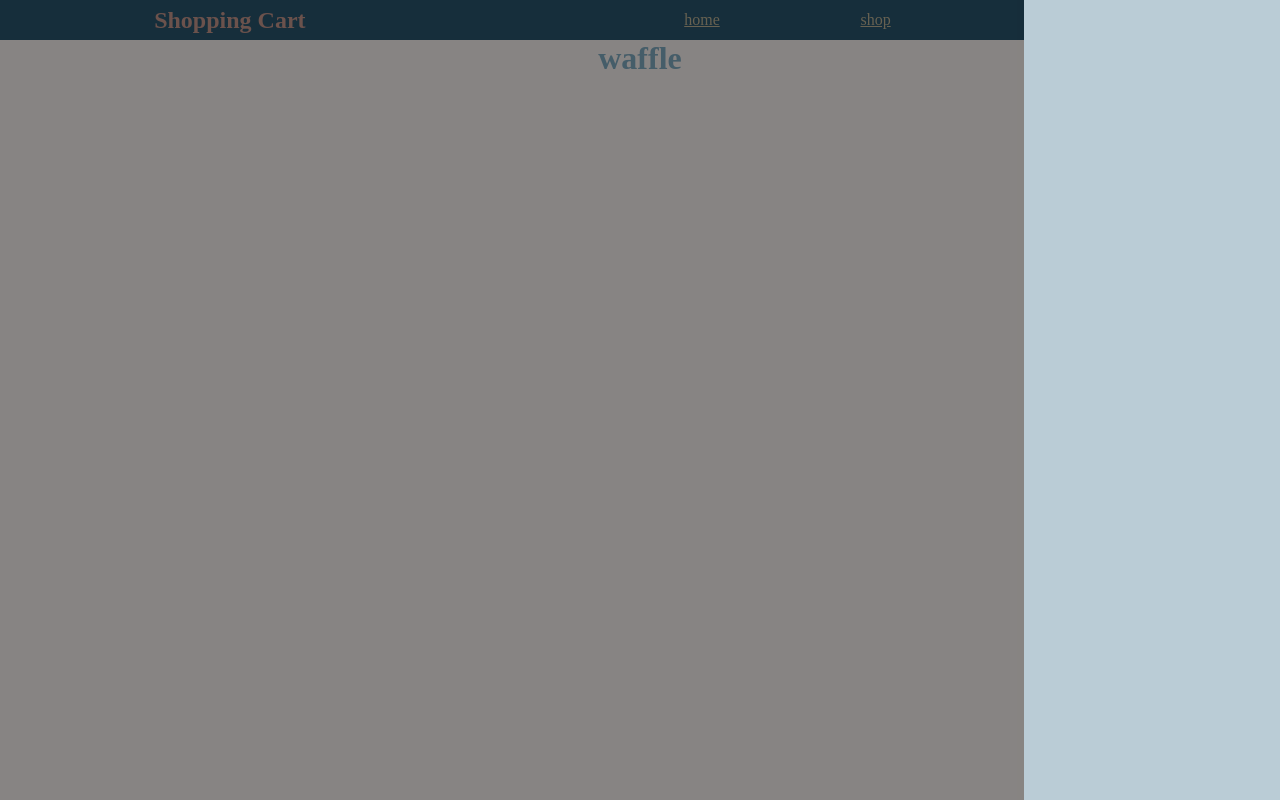
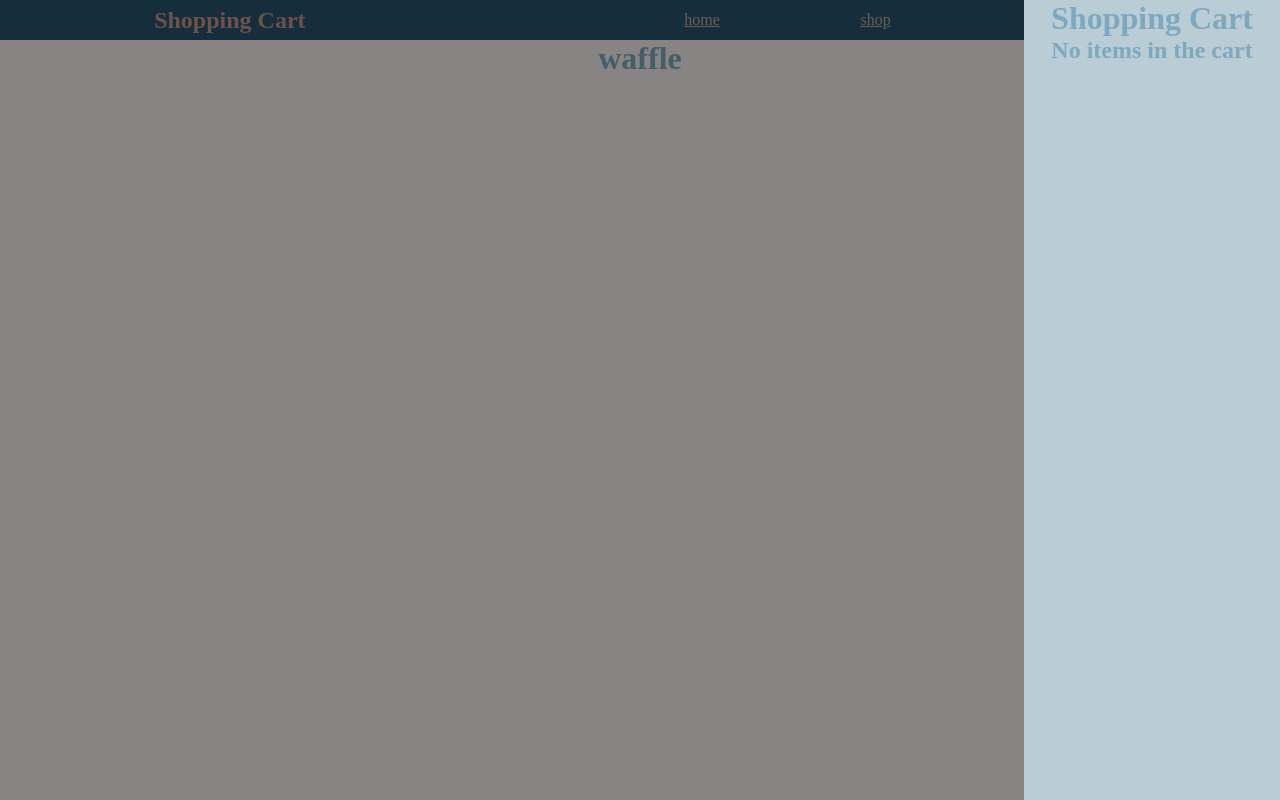
Before and after one commit to Gravender/shopping-cart, a React (Create React App) app: page / in a window 1280 px wide. Both pictures are taken after a click on the item "cart". Built offline with nearby package versions, Linux system fonts and the light colour scheme.

Commit message:
Added a shopping cart

```diff
--- a/package.json
+++ b/package.json
@@ -10,6 +10,7 @@
     "react-dom": "^18.2.0",
     "react-router-dom": "^6.4.2",
     "react-scripts": "5.0.1",
+    "uniqid": "^5.4.0",
     "web-vitals": "^2.1.4"
   },
   "scripts": {
--- a/src/Nav.js
+++ b/src/Nav.js
@@ -1,6 +1,8 @@
 import React from "react";
 import { Link } from "react-router-dom";
-function Nav() {
+import Cart from "./components/cart";
+function Nav(props) {
+  const { cart, changeCart, products } = props;
   const navStyle = {
     color: "#BBB193",
   };
@@ -29,7 +31,9 @@ function Nav() {
       </nav>
       <div id="shoppingCart" className="shoppingCart">
         <div onClick={() => showCart()} className="blankArea"></div>
-        <div className="Cart"></div>
+        <div className="Cart">
+          <Cart cart={cart} changeCart={changeCart} products={products} />
+        </div>
       </div>
     </div>
   );
--- a/src/RouteSwitch.js
+++ b/src/RouteSwitch.js
@@ -1,18 +1,42 @@
+import { useState } from "react";
 import { BrowserRouter, Routes, Route } from "react-router-dom";
 import App from "./App";
 import Shop from "./Shop";
 import Nav from "./Nav";
 import Product from "./components/product";
+import createProducts from "./object-handler/createProducts";
 import "./style.css";
 
 const RouteSwitch = () => {
+  const products = createProducts();
+  const [cart, setCart] = useState([]);
+  const addToCart = (id) => {
+    if (cart.find((product) => product.productId === id)) {
+      setCart(
+        cart.map((product) => {
+          if (product.productId === id) {
+            product.quantity = product.quantity + 1;
+          }
+          return product;
+        })
+      );
+    } else {
+      setCart(cart.concat({ productId: id, quantity: 1 }));
+    }
+  };
+  const changeCart = (newCart) => {
+    setCart(newCart);
+  };
   return (
     <BrowserRouter>
-      <Nav />
+      <Nav cart={cart} changeCart={changeCart} products={products} />
       <Routes>
         <Route path="/" element={<App />} />
-        <Route path="/shop" element={<Shop />} />
-        <Route path="/shop/:id" element={<Product />} />
+        <Route path="/shop" element={<Shop products={products} />} />
+        <Route
+          path="/shop/:id"
+          element={<Product products={products} addToCart={addToCart} />}
+        />
       </Routes>
     </BrowserRouter>
   );
--- /dev/null
+++ b/src/components/cart.js
@@ -0,0 +1,102 @@
+import React, { useState, useEffect } from "react";
+import { Link } from "react-router-dom";
+const Cart = (props) => {
+  const { cart, changeCart, products } = props;
+  const [subTotal, setsubTotal] = useState(0);
+  useEffect(() => {
+    let newCart = cart.map((cartItem) => {
+      let price = products.find(
+        (product) => product.id === cartItem.productId
+      ).price;
+      return price * cartItem.quantity;
+    });
+    setsubTotal(
+      newCart.reduce((partialSum, a) => partialSum + a, 0).toFixed(2)
+    );
+  }, [cart, products]);
+  const changeCartItem = (value, id) => {
+    let newCart = cart.map((product) => {
+      if (product.productId === id) {
+        product.quantity = parseInt(value);
+      }
+      return product;
+    });
+    changeCart(newCart);
+  };
+  const changeCartItemQuantity = (value, id) => {
+    let newCart = cart.map((product) => {
+      if (product.productId === id) {
+        if (product.quantity + value >= 1) {
+          product.quantity = product.quantity + value;
+        }
+      }
+      return product;
+    });
+    changeCart(newCart);
+  };
+  const removeCartItem = (id) => {
+    let newCart = cart.filter((product) => product.productId !== id);
+    changeCart(newCart);
+  };
+  const createCartItem = (findID, quantity) => {
+    const found = products.find((product) => product.id === findID);
+    let temp = quantity;
+    if (found) {
+      return (
+        <div className="cartItem">
+          <Link className="cardLink cartItemImg" to={`/shop/${findID}`}>
+            <img className="cartItemImg" src={found.imgSrc} alt="" />
+          </Link>
+          <div className="cartItemInfo">
+            <h1 className="cartItemTitle">{found.title}</h1>
+            <p className="cartItemPrice">{found.price} USD</p>
+            <div className="cartItemQuantityDiv">
+              <button
+                className="cartItemButton"
+                onClick={() => changeCartItemQuantity(-1, findID)}
+              >
+                -
+              </button>
+              <input
+                className="cartItemQuantity"
+                type="number"
+                value={temp}
+                min="1"
+                onChange={(e) => changeCartItem(e.target.value, findID)}
+              />
+              <button
+                className="cartItemButton"
+                onClick={() => changeCartItemQuantity(1, findID)}
+              >
+                +
+              </button>
+            </div>
+            <button onClick={() => removeCartItem(findID)}>Remove</button>
+          </div>
+        </div>
+      );
+    }
+    return null;
+  };
+  return (
+    <div className="cart">
+      <h1>Shopping Cart</h1>
+      {cart.map((product) => (
+        <div key={product.productId} className="cartItem">
+          {createCartItem(product.productId, product.quantity)}
+        </div>
+      ))}
+      {subTotal > 0 ? (
+        <div>
+          <span>Subtotal: ${subTotal}</span>
+          <button>Checkout</button>
+        </div>
+      ) : (
+        <div>
+          <h2>No items in the cart</h2>
+        </div>
+      )}
+    </div>
+  );
+};
+export default Cart;
```
Also changed, not shown: 1 other file (tests, documents, lock files or other folders).
